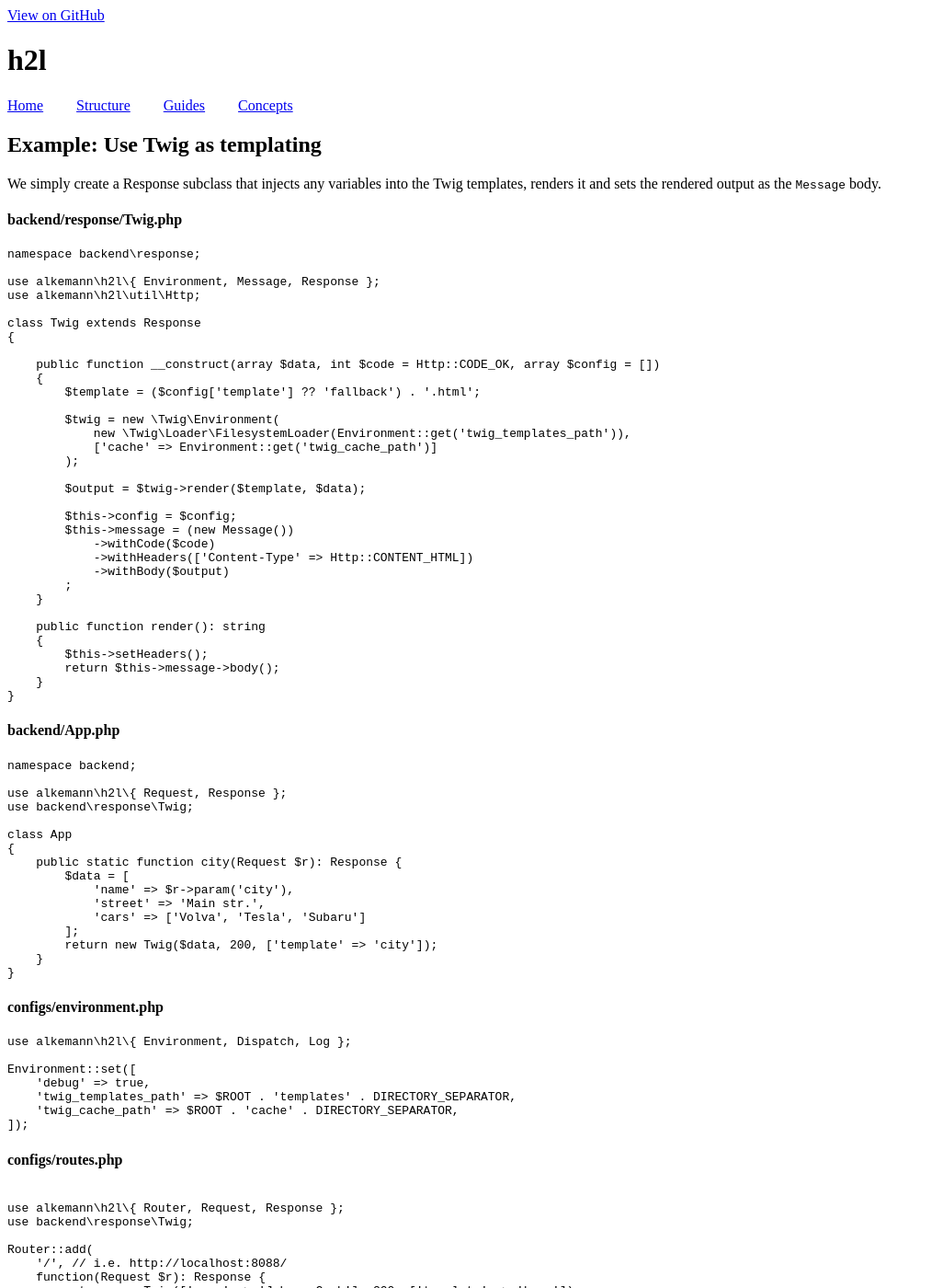
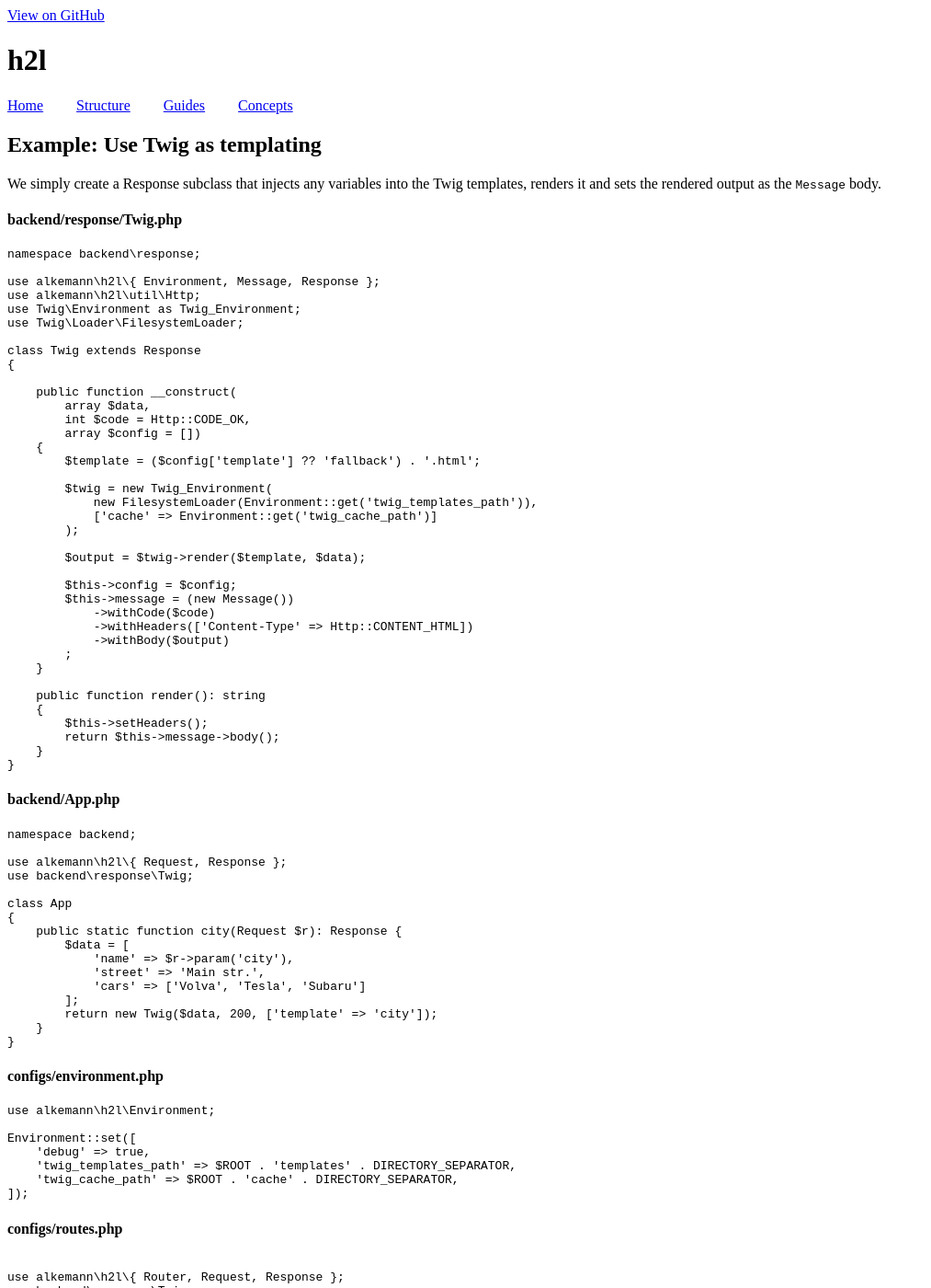
Before and after one commit to alkemann/h2l, a Jekyll site: the page built from docs/examples/twig.md, in a window 1280 px wide and 1400 px high. Shown: the whole window at 92% size, without its empty margins (0-1013 px from the left). Built offline with Jekyll 4.4.1, drawn with Linux system fonts in a browser that asks for light colours; our own code applies the rules of GitHub Pages for plain Markdown files; the repository's description, which GitHub fills in, is left out; some of the changed text lies outside the part shown.

Commit message:
Some doc fixes

````diff
--- a/docs/examples/twig.md
+++ b/docs/examples/twig.md
@@ -9,16 +9,21 @@ namespace backend\response;
 
 use alkemann\h2l\{ Environment, Message, Response };
 use alkemann\h2l\util\Http;
+use Twig\Environment as Twig_Environment;
+use Twig\Loader\FilesystemLoader;
 
 class Twig extends Response
 {
 
-    public function __construct(array $data, int $code = Http::CODE_OK, array $config = [])
+    public function __construct(
+        array $data,
+        int $code = Http::CODE_OK,
+        array $config = [])
     {
         $template = ($config['template'] ?? 'fallback') . '.html';
 
-        $twig = new \Twig\Environment(
-            new \Twig\Loader\FilesystemLoader(Environment::get('twig_templates_path')),
+        $twig = new Twig_Environment(
+            new FilesystemLoader(Environment::get('twig_templates_path')),
             ['cache' => Environment::get('twig_cache_path')]
         );
 
@@ -62,7 +67,7 @@ class App
 
 #### configs/environment.php
 ```php
-use alkemann\h2l\{ Environment, Dispatch, Log };
+use alkemann\h2l\Environment;
 
 Environment::set([
     'debug' => true,
@@ -89,7 +94,7 @@ Router::add('|city/(?<city>\w+)|', 'backend\App::city');
 ```
 
 #### templates/city.html
-```html
+```twig
 <h1>Hello {{ name }}!</h1><html>
     <head>
         <title>{{ name }}</title>
@@ -110,19 +115,11 @@ Router::add('|city/(?<city>\w+)|', 'backend\App::city');
 
 #### webroot/index.php
 ```php
-// ***********
 $ROOT = realpath(dirname(dirname(__FILE__))) . DIRECTORY_SEPARATOR;
 $VENDOR_PATH = $ROOT . 'vendor' . DIRECTORY_SEPARATOR;
-// ***********
-
 require_once($VENDOR_PATH . 'autoload.php');
-
 require_once($ROOT . 'configs' . DIRECTORY_SEPARATOR . 'environment.php');
-require_once($ROOT . 'configs' . DIRECTORY_SEPARATOR . 'routes.php');
-
-use alkemann\h2l\{ Environment, Dispatch };
-
-$dispatch = new Dispatch($_REQUEST, $_SERVER, $_GET, $_POST);
+$dispatch = new alkemann\h2l\Dispatch($_REQUEST, $_SERVER, $_GET, $_POST);
 $dispatch->setRouteFromRouter();
 $response = $dispatch->response();
 echo ($response) ? $response->render() : '';
````
Also changed, not shown: docs/concepts/route.md (+1 -1 lines), docs/concepts/template.md (+2 -2 lines), docs/guides/api.md (+5 -13 lines).
